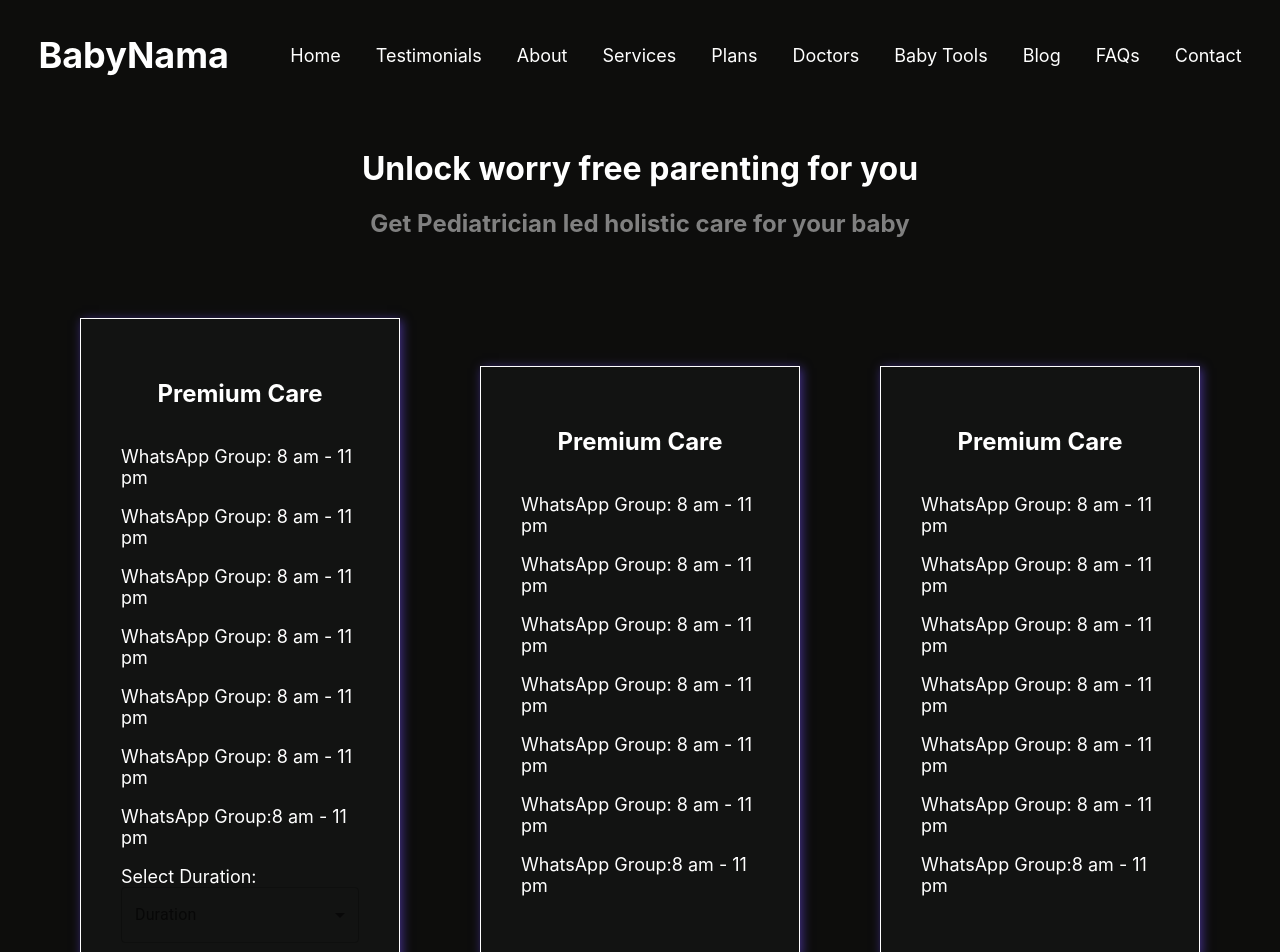
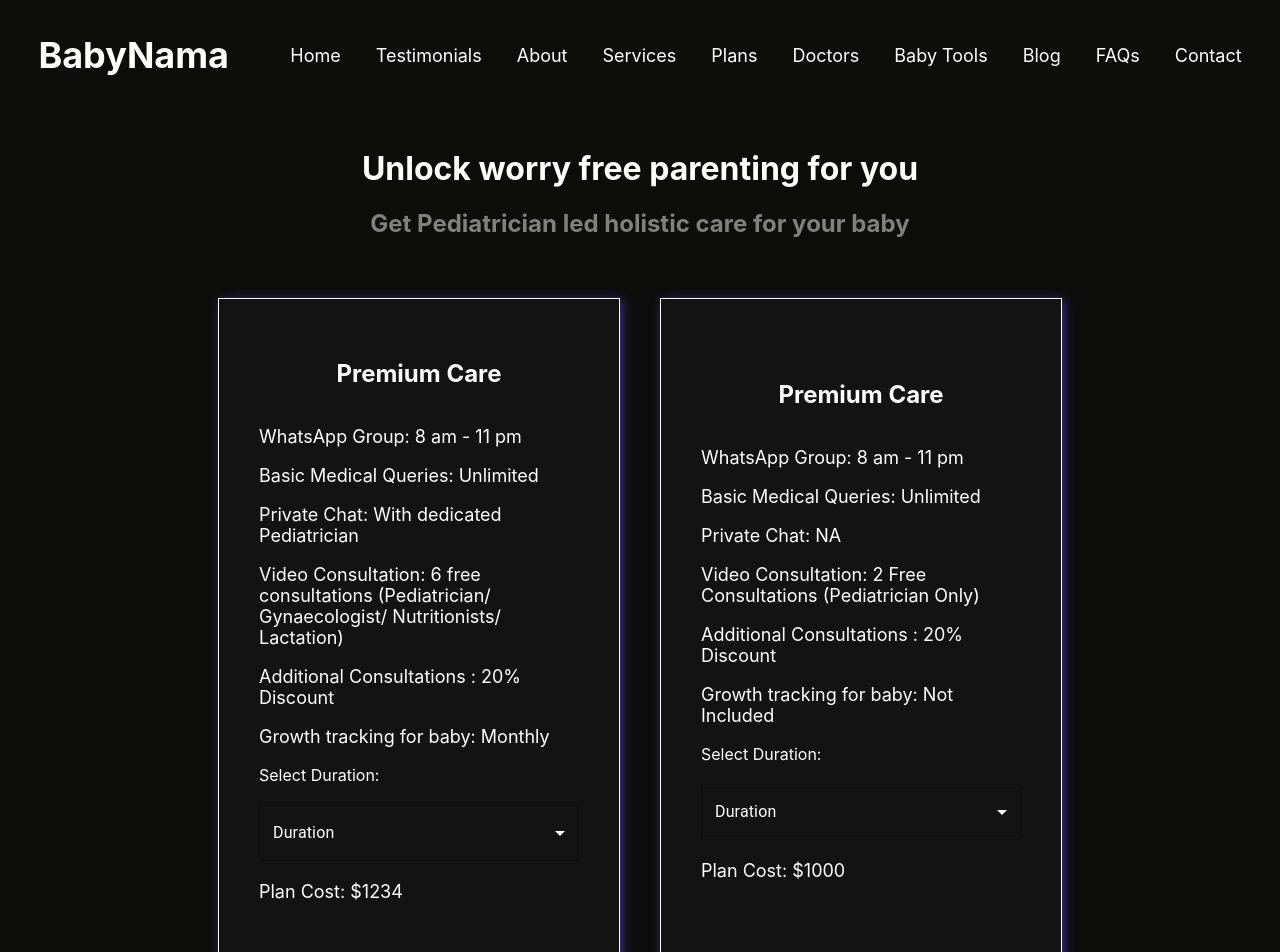
Before and after one commit to Shru-Singh/pricing, a React (Create React App) app: page / in a window 1280 px wide. Shown: the top 952 px of the page. Built offline with nearby package versions, Linux system fonts and the light colour scheme.

Commit message:
json file added

```diff
--- /dev/null
+++ b/public/data.json
@@ -0,0 +1,34 @@
+{
+    "plans": [
+        {
+            "id":"0",
+            "WhatsApp_Group": "8 am - 11 pm",
+            "Basic_Medical_Queries": "Unlimited",
+            "Private_Chat": " With dedicated Pediatrician",
+            "Video_Consultation" :"6 free consultations (Pediatrician/ Gynaecologist/ Nutritionists/ Lactation)",
+            "Additional_Consultations":"20% Discount",
+            "Growth_tracking_for_baby":"Monthly",
+            "Plan_Cost" : "1234"
+        },
+        {
+            "id":"1",
+            "WhatsApp_Group": "8 am - 11 pm",
+            "Basic_Medical_Queries": "Unlimited",
+            "Private_Chat": "NA",
+            "Video_Consultation" :"2 Free Consultations (Pediatrician Only)",
+            "Additional_Consultations":"20% Discount",
+            "Growth_tracking_for_baby":"Not Included",
+            "Plan_Cost" : "1000"
+        },
+        {
+            "id" :"2",
+            "WhatsApp_Group": "8 am - 11 pm",
+            "Basic_Medical_Queries": "Unlimited",
+            "Private_Chat": "NA",
+            "Video_Consultation" :"No free consultations",
+            "Additional_Consultations":"20% Discount",
+            "Growth_tracking_for_baby":"Not Included",
+            "Plan_Cost":"800"
+        }
+    ]
+}
--- a/src/components/main_component/main.css
+++ b/src/components/main_component/main.css
@@ -10,21 +10,42 @@
   display: flex;
   justify-content: center;
   align-items: center;
+  flex-wrap: wrap;
   margin: 40px;
 }
 .card {
   background-color: var(--black-color);
-  width: fit-content;
+  width: 320px;
+  height: 580px;
   padding:40px ;
-  margin: 40px;
+  margin: 20px;
   display: flex;
   flex-direction: column;
   justify-content: center;
   align-items: center;
   border: 0.01px solid var(--text-color);
   box-shadow: 2px 2px 10px rgba(109, 76, 239, 0.562);
+
 }
 .cards :hover {
      background-color: var(--purple-color);
      cursor: pointer;
 }
+.css-1sumxir-MuiFormLabel-root-MuiInputLabel-root{
+    color: var(--text-color) !important;
+}
+.css-11u53oe-MuiSelect-select-MuiInputBase-input-MuiOutlinedInput-input.MuiSelect-select {
+    color: var(--text-color);
+}
+.css-hfutr2-MuiSvgIcon-root-MuiSelect-icon {
+    color: var(--text-color) !important;
+}
+.css-1d3z3hw-MuiOutlinedInput-notchedOutline {
+    border-color: var(--text-color) !important;
+}
+.css-ece9u5 {
+    margin: 20px 0px;
+}
+.css-14s5rfu-MuiFormLabel-root-MuiInputLabel-root {
+    color: var(--text-color) !important;
+}
--- a/src/components/main_component/main.js
+++ b/src/components/main_component/main.js
@@ -1,5 +1,5 @@
 import "./main.css";
-import { useState } from "react";
+import { useState, useEffect, useCallback } from "react";
 import Box from "@mui/material/Box";
 import InputLabel from "@mui/material/InputLabel";
 import MenuItem from "@mui/material/MenuItem";
@@ -7,10 +7,30 @@ import FormControl from "@mui/material/FormControl";
 import Select from "@mui/material/Select";
 
 export default function Main() {
-  const [age, setAge] = useState("");
+  const [duration, setDuration] = useState('');
+  const [cost, setCost] = useState(1);
+  const [data,setData]=useState([]);
+  const url = 'data.json';
+
+
+  const getData = useCallback(async () => {
+
+    const response = await fetch(url);
+    const past = await response.json();
+    const events = past.plans;
+    console.log(events)
+    setData(events);
+
+  }, [url]);
+
+  useEffect(() => {
+    getData();
+  }, [url, getData]);
+
 
   const handleChange = (event) => {
-    setAge(event.target.value);
+    setDuration(event.target.value);
+    setCost(event.target.value);
   };
 
   return (
@@ -20,7 +40,8 @@ export default function Main() {
         <h2>Get Pediatrician led holistic care for your baby</h2>
       </div>
       <div className="cards">
-        <div className="card">
+        {data.map((item)=>
+        <div className="card" key={item.id}>
           <div className="heading">
             <h2>Premium Care</h2>
           </div>
@@ -28,47 +49,40 @@ export default function Main() {
             <div className="listItem">
               <p>
                 WhatsApp Group:
-                <span> 8 am - 11 pm</span>
+                <span> {item.WhatsApp_Group}</span>
               </p>
             </div>
             <div className="listItem">
               <p>
-                WhatsApp Group:
-                <span> 8 am - 11 pm</span>
+              Basic Medical Queries:
+                <span> {item.Basic_Medical_Queries}</span>
               </p>
             </div>
             <div className="listItem">
               <p>
-                WhatsApp Group:
-                <span> 8 am - 11 pm</span>
+              Private Chat:
+                <span> {item.Private_Chat}</span>
               </p>
             </div>
             <div className="listItem">
               <p>
-                WhatsApp Group:
-                <span> 8 am - 11 pm</span>
+              Video Consultation:
+                <span> {item.Video_Consultation}</span>
               </p>
             </div>
             <div className="listItem">
               <p>
-                WhatsApp Group:
-                <span> 8 am - 11 pm</span>
+              Additional Consultations :
+                <span> {item.Additional_Consultations}</span>
               </p>
             </div>
             <div className="listItem">
               <p>
-                WhatsApp Group:
-                <span> 8 am - 11 pm</span>
+              Growth tracking for baby:
+                <span> {item.Growth_tracking_for_baby}</span>
               </p>
             </div>
             <div className="listItem">
-              <p>
-                WhatsApp Group:
-                <span>8 am - 11 pm</span>
-              </p>
-            </div>
-            <div className="listItem">
-              <p>
                 Select Duration:
                 <Box sx={{ minWidth: 120 }}>
                   <FormControl fullWidth>
@@ -76,119 +90,27 @@ export default function Main() {
                     <Select
                       labelId="demo-simple-select-label"
                       id="demo-simple-select"
-                      value={age}
-                      label="Age"
+                      value={duration}
+                      label="Duration"
                       onChange={handleChange}
                     >
-                      <MenuItem value={10}>Ten</MenuItem>
-                      <MenuItem value={20}>Twenty</MenuItem>
-                      <MenuItem value={30}>Thirty</MenuItem>
+                      <MenuItem value={1}>1 month</MenuItem>
+                      <MenuItem value={3}>3 months</MenuItem>
+                      <MenuItem value={6}>6 months</MenuItem>
                     </Select>
                   </FormControl>
                 </Box>
+            </div>
+            <div className="listItem">
+              <p>
+                Plan Cost:
+                 <span> ${item.Plan_Cost*cost}</span>
               </p>
             </div>
           </div>
         </div>
-        <div className="card">
-          <div className="heading">
-            <h2>Premium Care</h2>
-          </div>
-          <div className="body">
-            <div className="listItem">
-              <p>
-                WhatsApp Group:
-                <span> 8 am - 11 pm</span>
-              </p>
-            </div>
-            <div className="listItem">
-              <p>
-                WhatsApp Group:
-                <span> 8 am - 11 pm</span>
-              </p>
-            </div>
-            <div className="listItem">
-              <p>
-                WhatsApp Group:
-                <span> 8 am - 11 pm</span>
-              </p>
-            </div>
-            <div className="listItem">
-              <p>
-                WhatsApp Group:
-                <span> 8 am - 11 pm</span>
-              </p>
-            </div>
-            <div className="listItem">
-              <p>
-                WhatsApp Group:
-                <span> 8 am - 11 pm</span>
-              </p>
-            </div>
-            <div className="listItem">
-              <p>
-                WhatsApp Group:
-                <span> 8 am - 11 pm</span>
-              </p>
-            </div>
-            <div className="listItem">
-              <p>
-                WhatsApp Group:
-                <span>8 am - 11 pm</span>
-              </p>
-            </div>
-          </div>
+        )}
         </div>
-        <div className="card">
-          <div className="heading">
-            <h2>Premium Care</h2>
-          </div>
-          <div className="body">
-            <div className="listItem">
-              <p>
-                WhatsApp Group:
-                <span> 8 am - 11 pm</span>
-              </p>
-            </div>
-            <div className="listItem">
-              <p>
-                WhatsApp Group:
-                <span> 8 am - 11 pm</span>
-              </p>
-            </div>
-            <div className="listItem">
-              <p>
-                WhatsApp Group:
-                <span> 8 am - 11 pm</span>
-              </p>
-            </div>
-            <div className="listItem">
-              <p>
-                WhatsApp Group:
-                <span> 8 am - 11 pm</span>
-              </p>
-            </div>
-            <div className="listItem">
-              <p>
-                WhatsApp Group:
-                <span> 8 am - 11 pm</span>
-              </p>
-            </div>
-            <div className="listItem">
-              <p>
-                WhatsApp Group:
-                <span> 8 am - 11 pm</span>
-              </p>
-            </div>
-            <div className="listItem">
-              <p>
-                WhatsApp Group:
-                <span>8 am - 11 pm</span>
-              </p>
-            </div>
-          </div>
-        </div>
-      </div>
     </>
   );
 }
```
